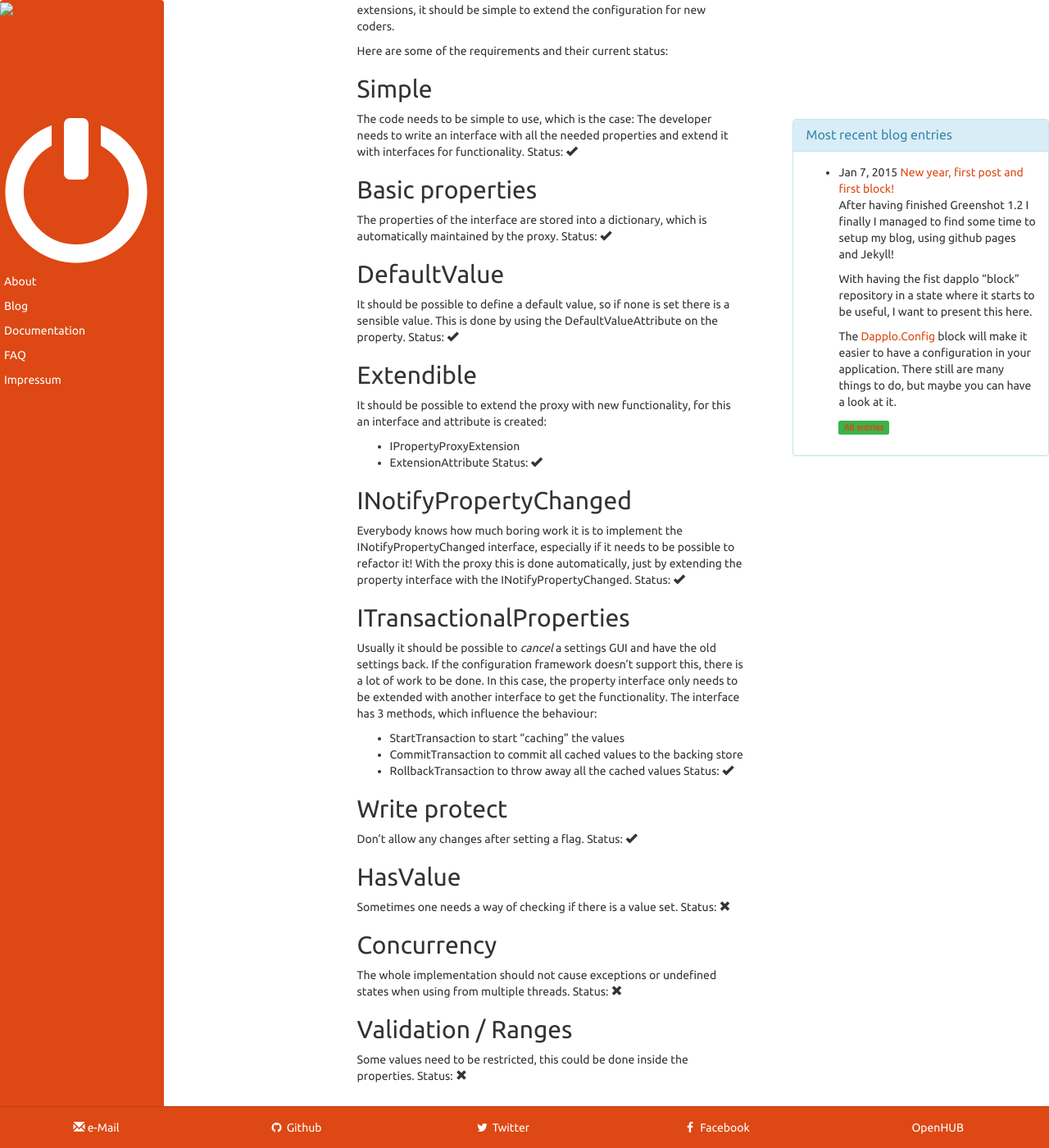
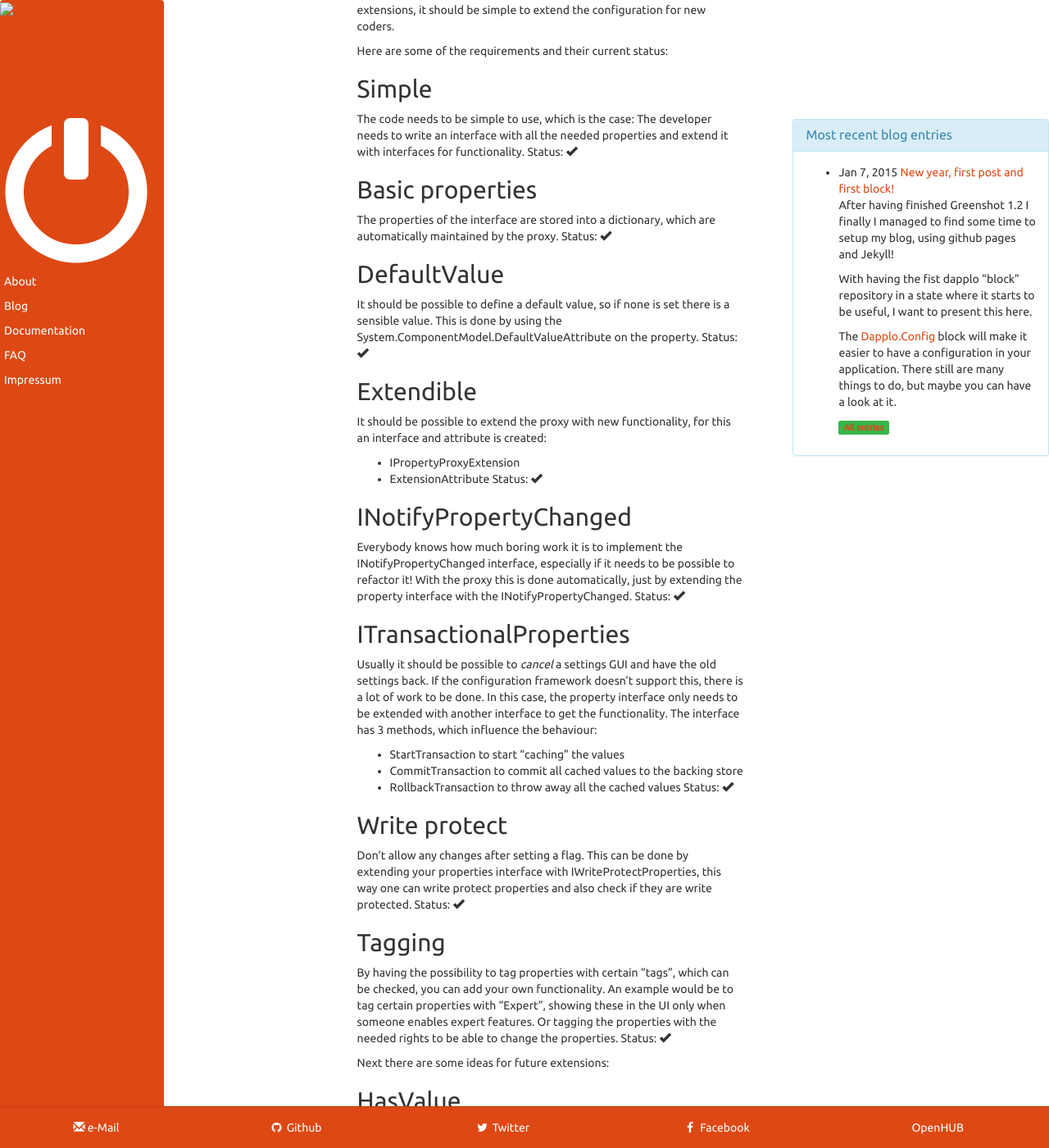
Before and after one commit to dapplo/dapplo.github.io, a Jekyll site: the page built from _blocks/Dapplo.Config.md, in a window 1280 px wide and 1400 px high, scrolled down 463 px. Shown: the whole window at 82% size. Built offline with Jekyll 4.4.1, drawn with Linux system fonts in a browser that asks for light colours; Markdown is read by kramdown in place of the engine named in the settings; some of the changed text lies outside the part shown.

Commit message:
Added tagging to the documentation.

```diff
--- a/_blocks/Dapplo.Config.md
+++ b/_blocks/Dapplo.Config.md
@@ -20,12 +20,12 @@ Status: <span class="glyphicon glyphicon-ok"/>
 
 Basic properties
 ----------------
-The properties of the interface are stored into a dictionary, which is automatically maintained by the proxy.
+The properties of the interface are stored into a dictionary, which are automatically maintained by the proxy.
 Status: <span class="glyphicon glyphicon-ok"/>
 
 DefaultValue
 ------------
-It should be possible to define a default value, so if none is set there is a sensible value. This is done by using the DefaultValueAttribute on the property.
+It should be possible to define a default value, so if none is set there is a sensible value. This is done by using the System.ComponentModel.DefaultValueAttribute on the property.
 Status: <span class="glyphicon glyphicon-ok"/>
 
 Extendible
@@ -50,8 +50,17 @@ Status: <span class="glyphicon glyphicon-ok"/>
 
 Write protect
 -------------
-Don't allow any changes after setting a flag.
+Don't allow any changes after setting a flag. This can be done by extending your properties interface with IWriteProtectProperties<YourPropertiesInterface>, this way one can write protect properties and also check if they are write protected.
 Status: <span class="glyphicon glyphicon-ok"/>
+
+Tagging
+-------
+By having the possibility to tag properties with certain "tags", which can be checked, you can add your own functionality. An example would be to tag certain properties with "Expert", showing these in the UI only when someone enables expert features. Or tagging the properties with the needed rights to be able to change the properties.
+Status: <span class="glyphicon glyphicon-ok"/>
+
+
+
+Next there are some ideas for future extensions:
 
 HasValue
 --------
@@ -65,5 +74,5 @@ Status: <span class="glyphicon glyphicon-remove"/>
 
 Validation / Ranges
 -------------------
-Some values need to be restricted, this could be done inside the properties.
+A configuration UI should have the possibility to validate the values, by storing the possible values in attributes it should be possible use this information in the UI.
 Status: <span class="glyphicon glyphicon-remove"/>
```
